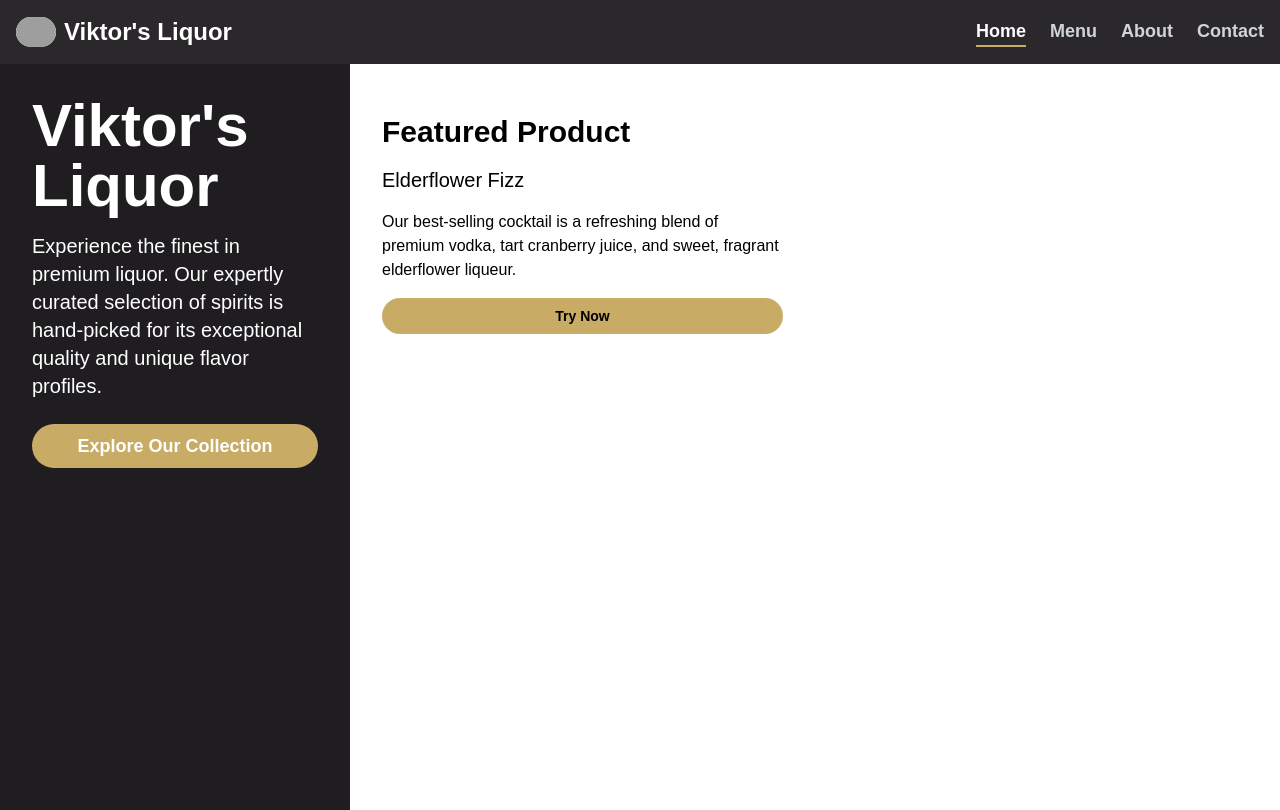
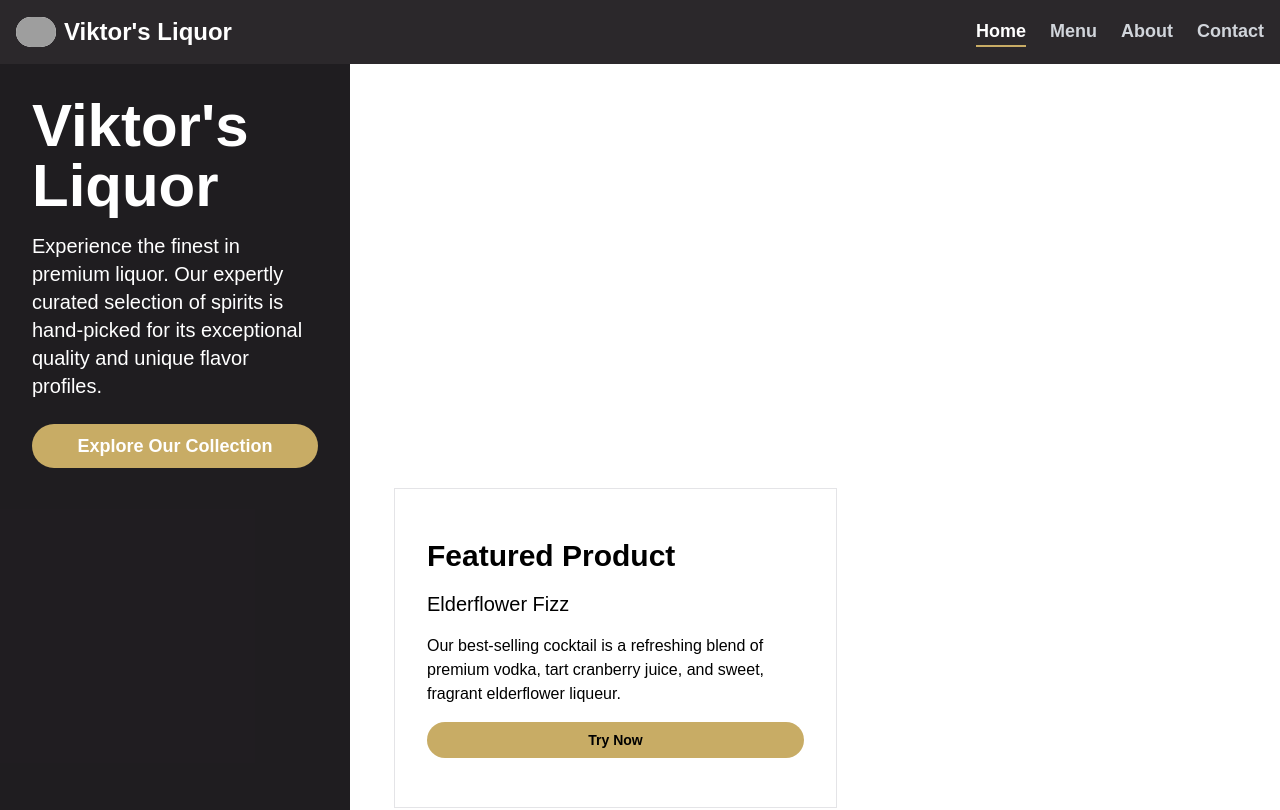
Before and after one commit to CodeLamp168/liquor-shop, a Next.js app: page / in a window 1280 px wide. Shown: the top 810 px of the page. Built offline with nearby package versions, Linux system fonts and the light colour scheme; grey boxes are pictures that could not be loaded.

Commit message:
ride-side 'child element' wrapped and positioned absolute

```diff
--- a/components/LandingPage.tsx
+++ b/components/LandingPage.tsx
@@ -21,13 +21,14 @@ export default function LandingPage() {
       </motion.div>
     </div>
     <div
-      className="right-side flex-1 sm:min-h-[50vh] md:min-h-screen bg-white relative"
+      className="right-side flex-1 sm:min-h-[50vh] md:min-h-screen bg-white relative relative"
     >
+      <div className="absolute md:bottom-14 left-11">
         <motion.div
         initial={{ opacity: 0, x: -50 }}
         animate={{ opacity: 1, x: 0 }}
         transition={{ duration: 0.5 }}
-      className="h-[320px] md:w-1/2  text-black p-4 sm:p-6 md:p-8 flex flex-col justify-center">
+        className="h-[320px] md:w-1/2  text-black p-4 sm:p-6 md:p-8 flex flex-col justify-center border">
           <h3 className="text-xl sm:text-2xl md:text-3xl font-bold mb-2 sm:mb-4">Featured Product</h3>
           <p className="text-base sm:text-lg md:text-xl mb-2 sm:mb-4">Elderflower Fizz</p>
           <p className="text-sm sm:text-base mb-4">Our best-selling cocktail is a refreshing blend of premium vodka, tart cranberry juice, and sweet, fragrant elderflower liqueur.</p>
@@ -36,6 +37,7 @@ export default function LandingPage() {
           </button>
         </motion.div>
       </div>
+    </div>
   </section>
 )
     }
```
Lines whose indentation alone changed are shown as unchanged.
